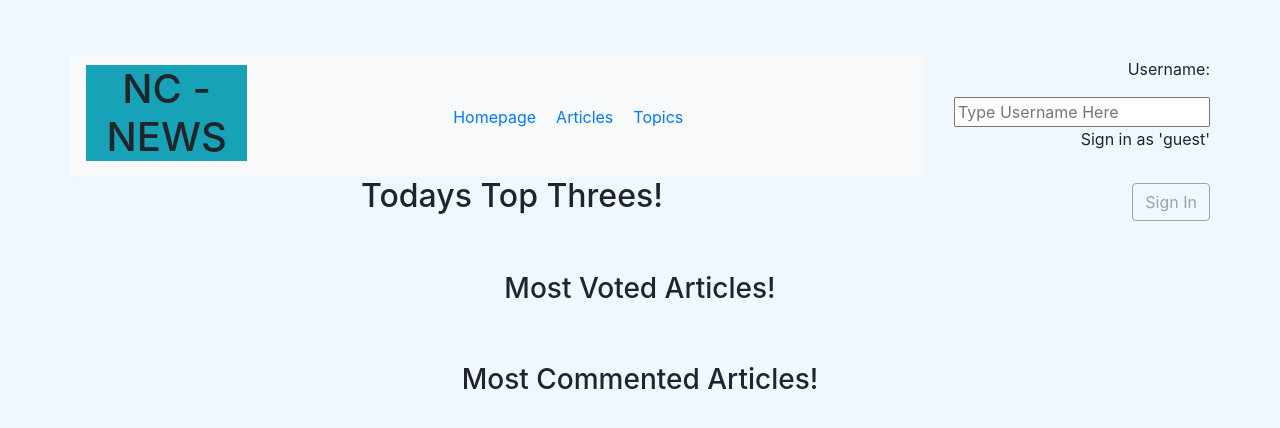
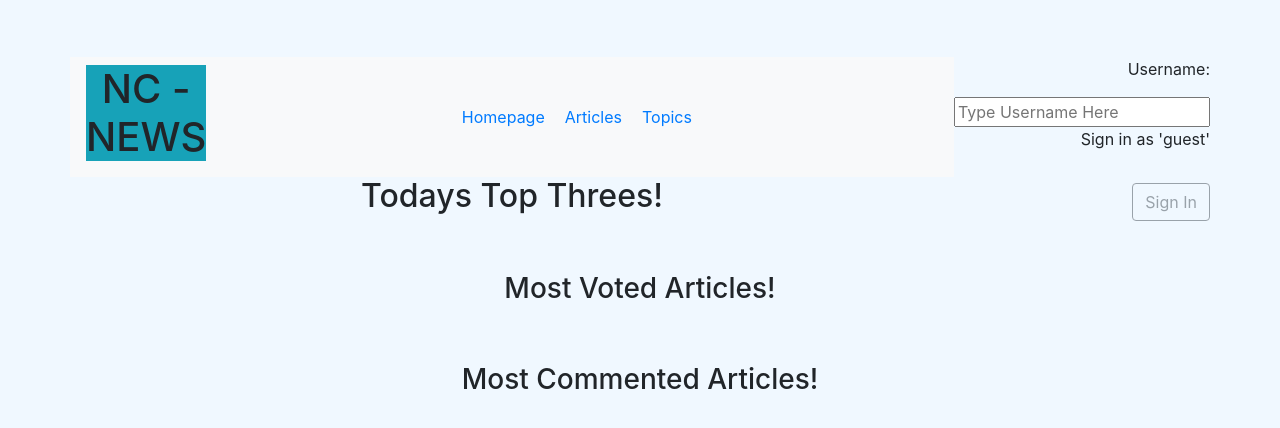
Before and after one commit to tarikmedjber/nc-news-front-end, a React (Create React App) app: page / in a window 1280 px wide. Shown: the top 428 px of the page. Built offline with nearby package versions, Linux system fonts and the light colour scheme; no server answers.

Commit message:
worked on styling again

```diff
--- a/src/Components/Header.css
+++ b/src/Components/Header.css
@@ -45,12 +45,12 @@ ol {
 }
 
 .navBar {
-  margin-right: 25%;
+  margin-right: 12%;
 }
 
 .navItems {
-  margin-left: 25%;
-  margin-right: 25%;
+  margin-left: 30%;
+  margin-right: 30%;
   display: flex;
   flex-shrink: 1;
   flex-direction: column;
```
